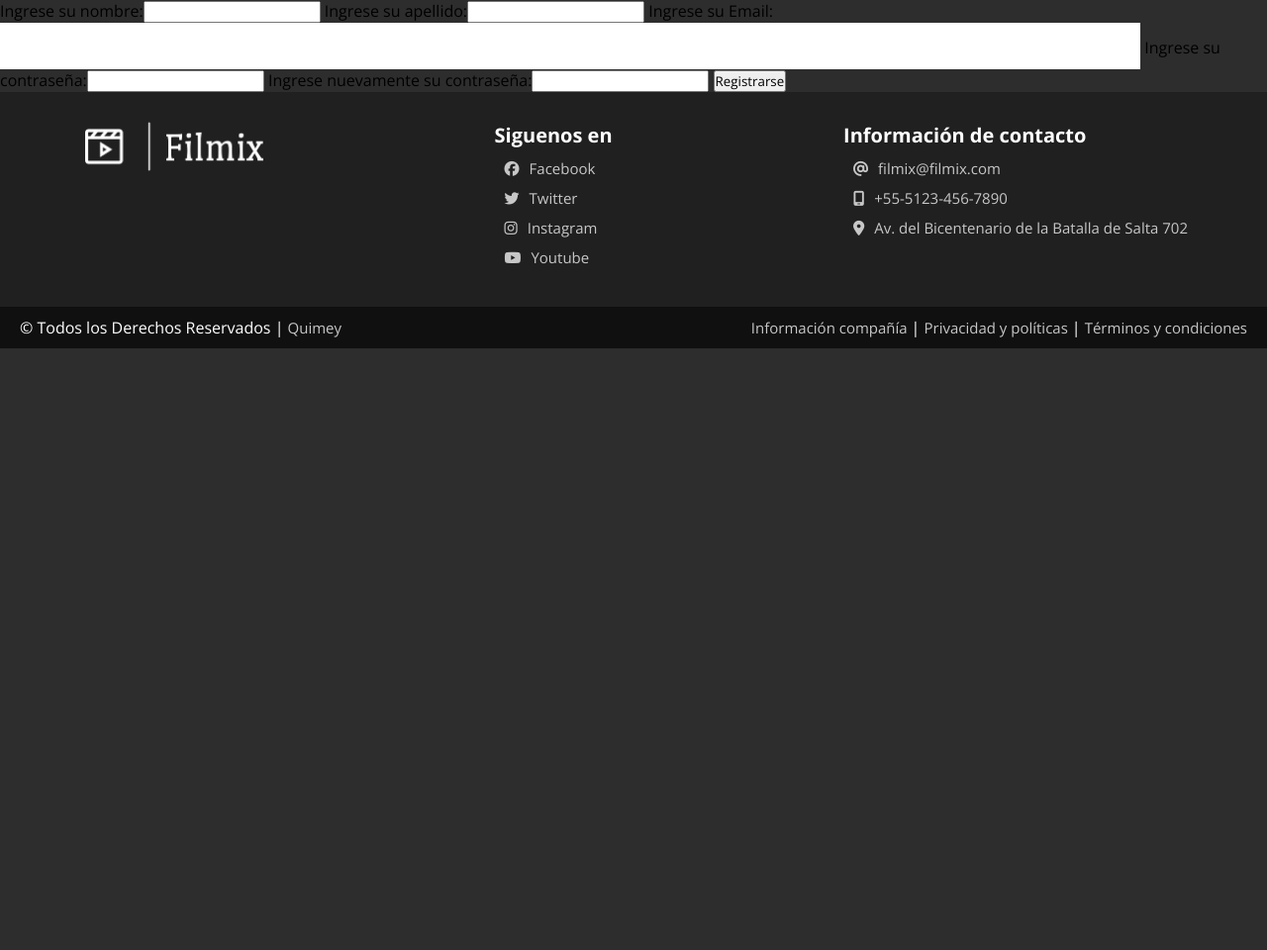
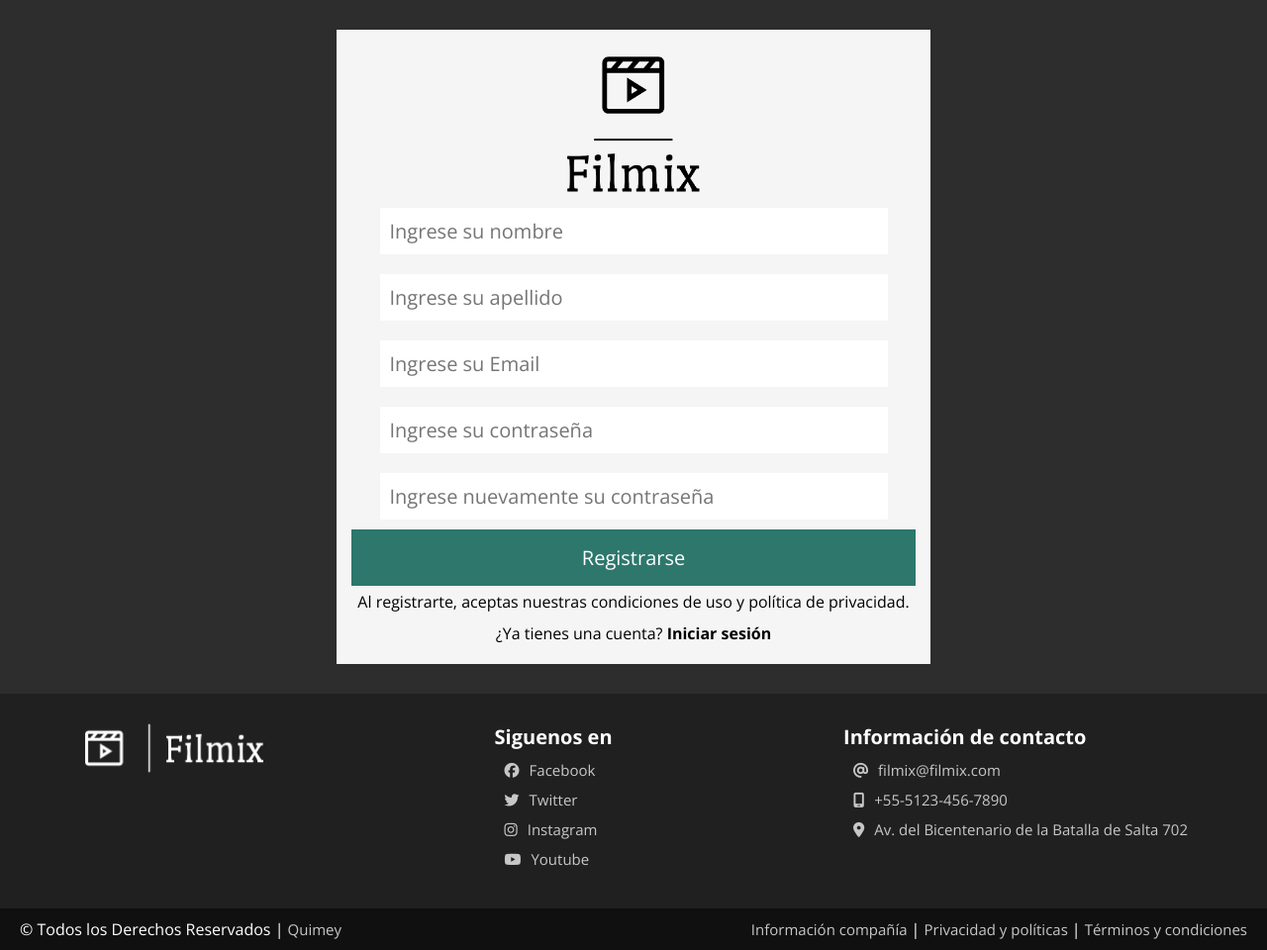
Before and after one commit to quim14/Filmix_django, a Django app: page /usuario/registrarse/ in a window 1280 px wide. Shown: the part 70-1030 px from the top of the page at 99% size. Before the commit the page ends 422 px from the top, so only its background shows below. Run offline with Django 3.2, Linux system fonts and the light colour scheme; some libraries are stand-ins or nearby versions; some web fonts are replaced.

Commit message:
Agregado formulario de registro

```diff
--- a/templates/usuario/registrarse.html
+++ b/templates/usuario/registrarse.html
@@ -5,16 +5,31 @@
 
 {% block main1 %}
 
-<form action="{% url 'registrarse' %}" method="POST">
+    <div class="container">
+
+        <form action="{% url 'registrarse' %}" novalidate method="POST" id="form-registrar">
+            <div class="container-form">
+                <img src="{% static 'usuario/img/logo/logo_vertical.png' %}" class="logo-form" alt="">
+
                 {% csrf_token %}
 
                 {% if mensaje %}
+
+                <div class="alerta-1">
                     {{mensaje}}
+                </div>
+
                 {% endif %}
 
                 {{formulario_1}}
-    <button type="submit"> Registrarse </button>
+
+                <button type="submit" class="btn-form"> Registrarse </button>
+
+                <p>Al registrarte, aceptas nuestras condiciones de uso y política de privacidad.</p>
+                <p>¿Ya tienes una cuenta? <a href="{% url 'inicio_sesion' %}" class="link-form">Iniciar sesión</a></p>
+            </div>
         </form>
+    </div>
 
 
 {% endblock main1 %}
--- a/usuario/formulario_registrarse.py
+++ b/usuario/formulario_registrarse.py
@@ -1,9 +1,33 @@
 from django import forms
 from django import forms
+from django.forms import ValidationError
+
 
 class formulario_registro(forms.Form):
-    nombre = forms.CharField(label='Ingrese su nombre', required=True, max_length=100)
-    apellido = forms.CharField(label='Ingrese su apellido', required=True, max_length=100)
-    mail = forms.EmailField(label="Ingrese su Email", required=True)
-    contraseña_1  = forms.CharField(label='Ingrese su contraseña', required=True, max_length=100)
-    contraseña_2  = forms.CharField(label='Ingrese nuevamente su contraseña', required=True, max_length=100)
+    nombre = forms.CharField(label=False, required=True, max_length=100,
+                            error_messages={'required':'Por favor complete su nombre'},
+                            widget=forms.TextInput(attrs={'class':'cont-input', 'placeholder':'Ingrese su nombre'} ))
+    apellido = forms.CharField(label=False, required=True, max_length=100,
+                            error_messages={'required':'Por favor complete su apellido'},
+                            widget=forms.TextInput(attrs={'class':'cont-input', 'placeholder':'Ingrese su apellido'} ))
+    mail = forms.EmailField(label=False, required=True,
+                            error_messages={'required':'Por favor complete su Email'},
+                            widget=forms.EmailInput(attrs={'class':'cont-input', 'placeholder':'Ingrese su Email'} ))
+    contraseña_1  = forms.CharField(label=False, required=True, max_length=100,
+                            error_messages={'required':'Por favor ingrese su contraseña'},
+                            widget=forms.PasswordInput(attrs={'class':'cont-input', 'placeholder':'Ingrese su contraseña'} ))
+    contraseña_2  = forms.CharField(label=False, required=True, max_length=100,
+                            error_messages={'required':'Por favor ingrese su contraseña'},
+                            widget=forms.PasswordInput(attrs={'class':'cont-input', 'placeholder':'Ingrese nuevamente su contraseña'} ))
+
+    # Controla que las contraseñas introducidas sean iguales
+
+    def clean(self):
+        cleaned_data = super(formulario_registro, self).clean()
+        password = cleaned_data.get("contraseña_1")
+        confirm_password = cleaned_data.get("contraseña_2")
+
+        if password != confirm_password:
+            raise forms.ValidationError(
+                "Las contraseñas ingresadas no coinciden"
+            )
--- a/usuario/static/usuario/css/style.css
+++ b/usuario/static/usuario/css/style.css
@@ -249,6 +249,18 @@ input[type="email"]
     color: black;
 }
 
+.alerta-1{
+    border: none;
+    width: 100%;
+    color: white;
+    background: #2D776C;
+    font-size: 20px;
+    padding: 15px 20px;
+    border: 5px;
+    color: red;
+}
+
+
 /* --------- CARTELERA --------- */
 .titulo{
     color: white;
--- a/usuario/views.py
+++ b/usuario/views.py
@@ -20,8 +20,12 @@ def registrarse(request):
     mensaje = None
     if(request.method == 'POST'):
         formulario_1 = formulario_registro(request.POST)
-        # Aca agregar las acciones que deben hacerse al cargar el formulario
-        mensaje = "Registro realizado con éxito"
+        if(formulario_1.is_valid()):
+
+            # Aca agregar las acciones que deben hacerse al cargar el formulario
+            mensaje = "Registro realizado con éxito"
+        else:
+            mensaje = "Error al completar el formulario"
     else:
         formulario_1 = formulario_registro()
 
```
Lines whose indentation alone changed are shown as unchanged.
